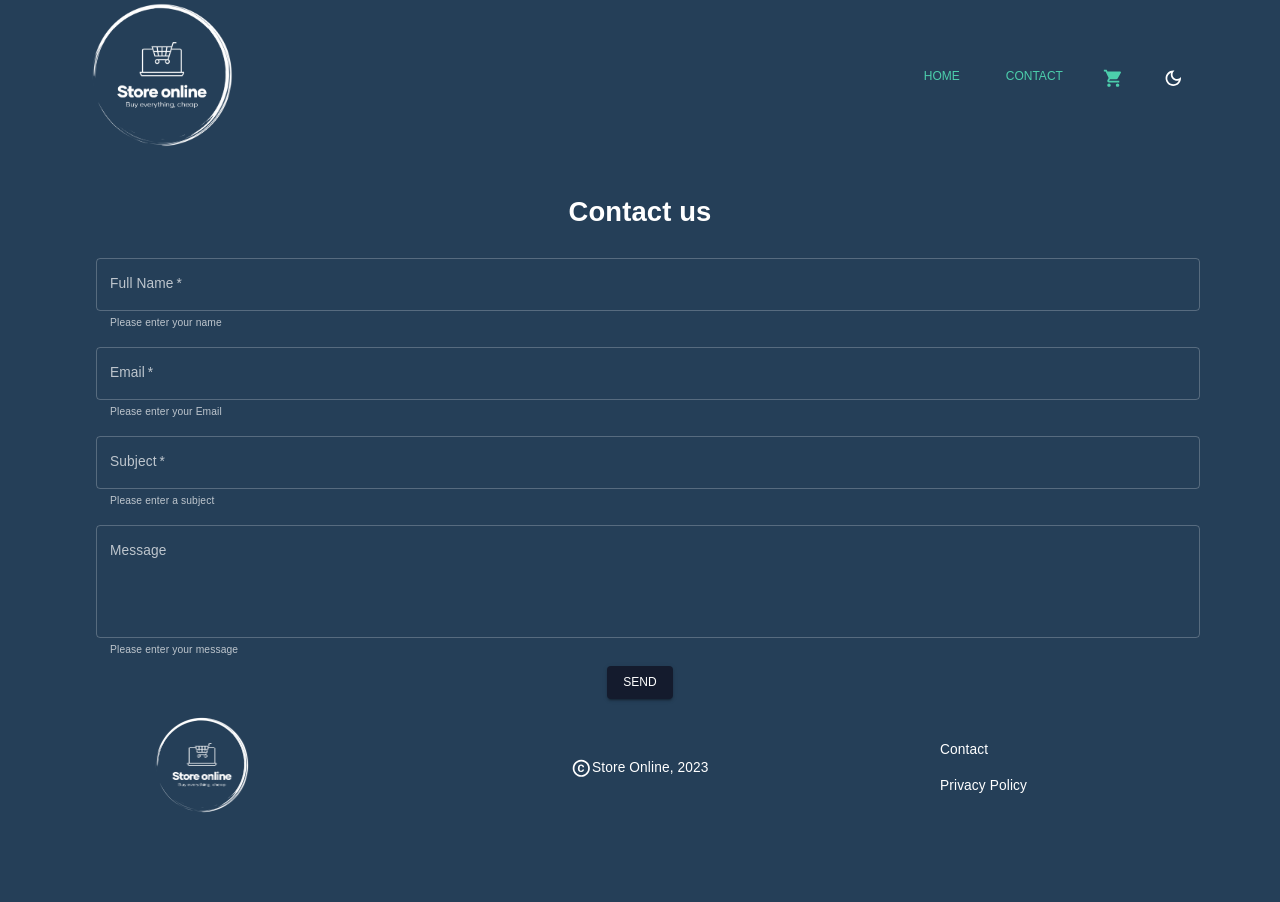
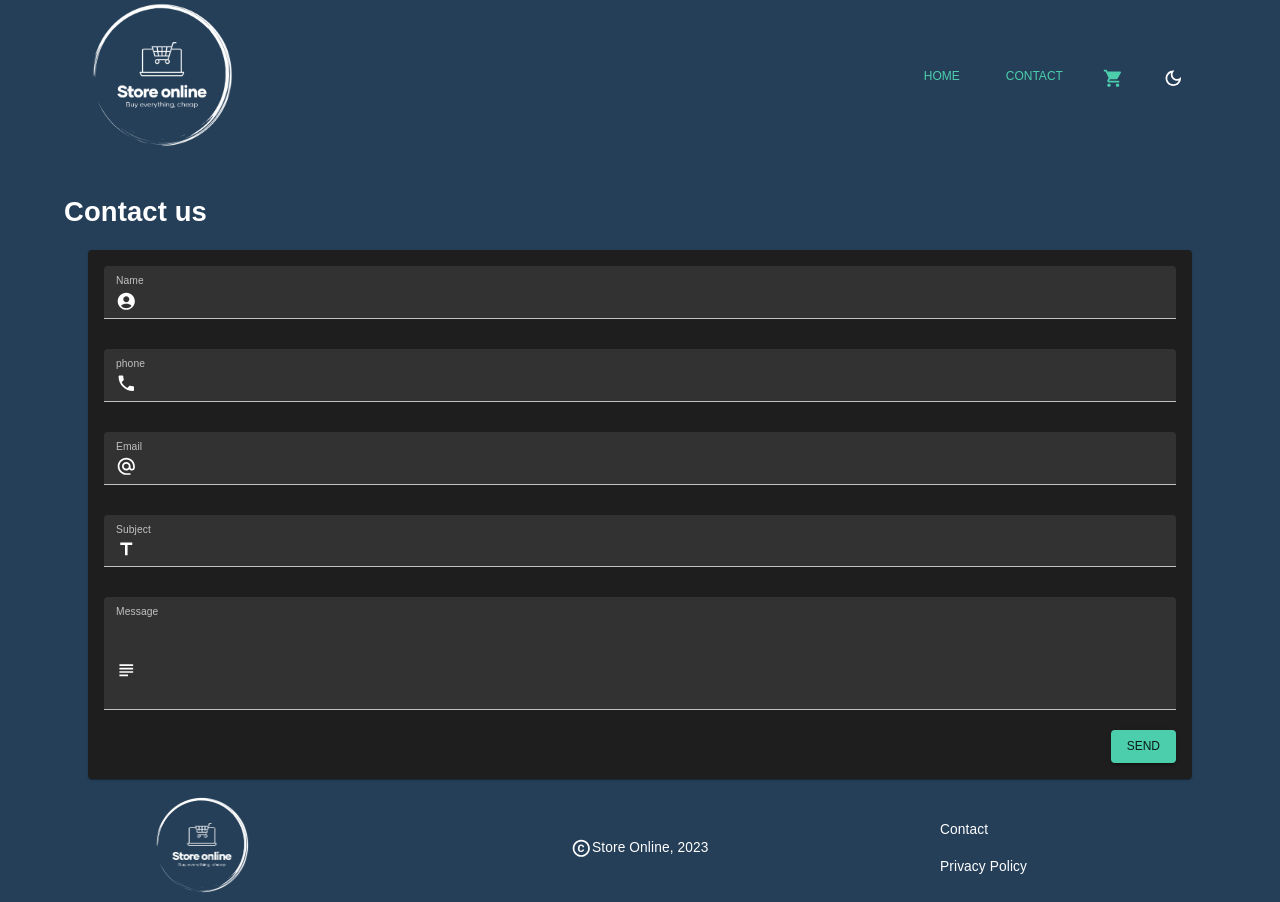
Before and after one commit to Christonn93/store-online, a React (Create React App) app: page /contact in a window 1280 px wide. Before the commit the page ends 821 px from the top, so only its background shows below. Built offline with nearby package versions, Linux system fonts and the light colour scheme.

Commit message:
Adding work done today
1. Contact validation is up and running
2. Installed yup

```diff
--- a/package.json
+++ b/package.json
@@ -20,7 +20,8 @@
     "react-router-dom": "^6.9.0",
     "react-scripts": "5.0.1",
     "styled-components": "^5.3.9",
-    "web-vitals": "^2.1.4"
+    "web-vitals": "^2.1.4",
+    "yup": "^1.0.2"
   },
   "scripts": {
     "start": "react-scripts start",
--- a/src/components/Form/ContactForm.jsx
+++ b/src/components/Form/ContactForm.jsx
@@ -2,59 +2,172 @@
 import React from "react";
 
 // Importing MUI
-import { Button, TextField, Box, Container } from "@mui/material";
+import { Button, TextField, Box, Container, useMediaQuery, useTheme, Paper } from "@mui/material";
+import InputAdornment from "@mui/material/InputAdornment";
 
-// Function to check input data
-const nameIsValid = () => {};
+// Importing icons
+import AccountCircle from "@mui/icons-material/AccountCircle";
+import AlternateEmailIcon from "@mui/icons-material/AlternateEmail";
+import LocalPhoneIcon from "@mui/icons-material/LocalPhone";
+import TitleIcon from "@mui/icons-material/Title";
+import SubjectIcon from "@mui/icons-material/Subject";
 
-// Function to check input data
-const emailIsValid = () => {};
+// Importing Dialog
 
-// Function to check input data
-const subjectIsValid = () => {};
-
-// Function to check input data
-const messageIsValid = () => {};
+// Importing formik
+import { Formik } from "formik";
+import * as yup from "yup";
 
 const ContactForm = () => {
+ const device = useTheme();
+ const isMobile = useMediaQuery(device.breakpoints.down("md"));
+
+ const formSubmit = (values) => {
+  console.log(values);
+ };
+
+ const initialValues = {
+  name: "",
+  phone: "",
+  email: "",
+  subject: "",
+  message: "",
+ };
+
+ // eslint-disable-next-line
+ const emailRegExp = /^(([^<>()\[\]\\.,;:\s@"]+(\.[^<>()\[\]\\.,;:\s@"]+)*)|(".+"))@((\[[0-9]{1,3}\.[0-9]{1,3}\.[0-9]{1,3}\.[0-9]{1,3}\])|(([a-zA-Z\-0-9]+\.)+[a-zA-Z]{2,}))$/;
+
+ const phoneRegExp = /^((\+[1-9]{1,4}[ -]?)|(\([0-9]{2,3}\)[ -]?)|([0-9]{2,4})[ -]?)*?[0-9]{3,4}[ -]?[0-9]{3,4}$/;
+
+ const checkoutSchema = yup.object().shape({
+  name: yup.string().min(3, "must be at least 3 characters long").required("Your name is missing"),
+  phone: yup.string().min(3, "must be at least 3 characters long").matches(phoneRegExp, "Phone number is not valid").required("Please add your number"),
+  email: yup.string().min(3, "must be at least 3 characters long").matches(emailRegExp, "The email must be a valid email").email("invalid email").required("required"),
+  subject: yup.string().min(3, "must be at least 3 characters long").required("Please add a subject title"),
+  message: yup.string().min(3, "must be at least 3 characters long").required("Please add a message"),
+ });
+
  return (
   <Container align="center">
-   <h1>Contact us</h1>
-   <Box
-    component="form"
-    maxWidth={"auto"}
-    sx={{
-     "& .MuiTextField-root": { m: 1 },
-    }}
-    noValidate
-    autoComplete="off"
-   >
-    {nameIsValid ? (
-     <TextField fullWidth required id="outlined-required" label="Full Name" helperText="Please enter your name" name="text" />
-    ) : (
-     <TextField fullWidth required id="outlined-error" label="Full Name" error helperText="Minimum number of characters is 3, required" />
-    )}
-
-    {emailIsValid ? (
-     <TextField fullWidth required id="outlined-required" label="Email" helperText="Please enter your Email" name="email" />
-    ) : (
-     <TextField fullWidth required id="outlined-required" label="Email" error helperText="Must be a valid email address, required" />
-    )}
-
-    {subjectIsValid ? (
-     <TextField fullWidth required id="outlined-required" label="Subject" helperText="Please enter a subject" name="text" />
-    ) : (
-     <TextField fullWidth required id="outlined-error" label="Subject" error helperText="Minimum number of characters is 3, required" />
-    )}
-
-    {messageIsValid ? (
-     <TextField fullWidth id="outlined-multiline-static" label="Message" multiline rows={4} helperText="Please enter your message" />
-    ) : (
-     <TextField fullWidth id="outlined-error" label="Message" multiline rows={4} error helperText="Incorrect entry." />
-    )}
-
-    <Button variant="contained">Send</Button>
-   </Box>
+   <Paper sx={{padding: 2}}>
+    <Formik onSubmit={formSubmit} initialValues={initialValues} validationSchema={checkoutSchema}>
+     {({ values, errors, touched, handleBlur, handleSubmit, handleChange }) => (
+      <form onSubmit={handleSubmit}>
+       <Box
+        display="grid"
+        gap="30px"
+        gridTemplateColumns={"repeat(4, minmax(0, 1fr))"}
+        sx={{
+         "& > div": { gridColumn: isMobile ? undefined : "span 4" },
+        }}
+       >
+        <TextField
+         variant="filled"
+         type="text"
+         label="Name"
+         onBlur={handleBlur}
+         onChange={handleChange}
+         value={values.name}
+         name="name"
+         error={!!touched.name && !!errors.name}
+         helperText={touched.name && errors.name}
+         sx={{ gridColumn: "span 2" }}
+         InputProps={{
+          startAdornment: (
+           <InputAdornment position="start">
+            <AccountCircle />
+           </InputAdornment>
+          ),
+         }}
+        />
+        <TextField
+         variant="filled"
+         type="tel"
+         label="phone"
+         onBlur={handleBlur}
+         onChange={handleChange}
+         value={values.phone}
+         name="phone"
+         error={!!touched.phone && !!errors.phone}
+         helperText={touched.phone && errors.phone}
+         sx={{ gridColumn: "span 2" }}
+         InputProps={{
+          startAdornment: (
+           <InputAdornment position="start">
+            <LocalPhoneIcon />
+           </InputAdornment>
+          ),
+         }}
+        />
+        <TextField
+         variant="filled"
+         type="email"
+         label="Email"
+         onBlur={handleBlur}
+         onChange={handleChange}
+         value={values.email}
+         name="email"
+         error={!!touched.email && !!errors.email}
+         helperText={touched.email && errors.email}
+         sx={{ gridColumn: "span 2" }}
+         InputProps={{
+          startAdornment: (
+           <InputAdornment position="start">
+            <AlternateEmailIcon />
+           </InputAdornment>
+          ),
+         }}
+        />
+        <TextField
+         variant="filled"
+         type="text"
+         label="Subject"
+         onBlur={handleBlur}
+         onChange={handleChange}
+         value={values.subject}
+         name="subject"
+         error={!!touched.subject && !!errors.subject}
+         helperText={touched.subject && errors.subject}
+         sx={{ gridColumn: "span 2" }}
+         InputProps={{
+          startAdornment: (
+           <InputAdornment position="start">
+            <TitleIcon />
+           </InputAdornment>
+          ),
+         }}
+        />
+        <TextField
+         variant="filled"
+         type="text"
+         label="Message"
+         multiline
+         rows={4}
+         onBlur={handleBlur}
+         onChange={handleChange}
+         value={values.message}
+         name="message"
+         error={!!touched.message && !!errors.message}
+         helperText={touched.message && errors.message}
+         sx={{ gridColumn: "span 2" }}
+         InputProps={{
+          startAdornment: (
+           <InputAdornment position="start">
+            <SubjectIcon />
+           </InputAdornment>
+          ),
+         }}
+        />
+       </Box>
+       <Box display="flex" justifyContent="end" mt="20px">
+        <Button type="submit" color="secondary" variant="contained">
+         Send
+        </Button>
+       </Box>
+      </form>
+     )}
+    </Formik>
+   </Paper>
   </Container>
  );
 };
--- a/src/pages/Contact/Contact.jsx
+++ b/src/pages/Contact/Contact.jsx
@@ -7,7 +7,12 @@ import { updateHead } from "../../js/headUpdater";
 
 const Contact = () => {
  updateHead("Contact page", "Store Online home page. We offer a range of items that will suite your needs");
- return <ContactForm />;
+ return (
+  <>
+   <h1>Contact us</h1>
+   <ContactForm />
+  </>
+ );
 };
 
 export default Contact;
```
Also changed, not shown: 1 other file (tests, documents, lock files or other folders).
